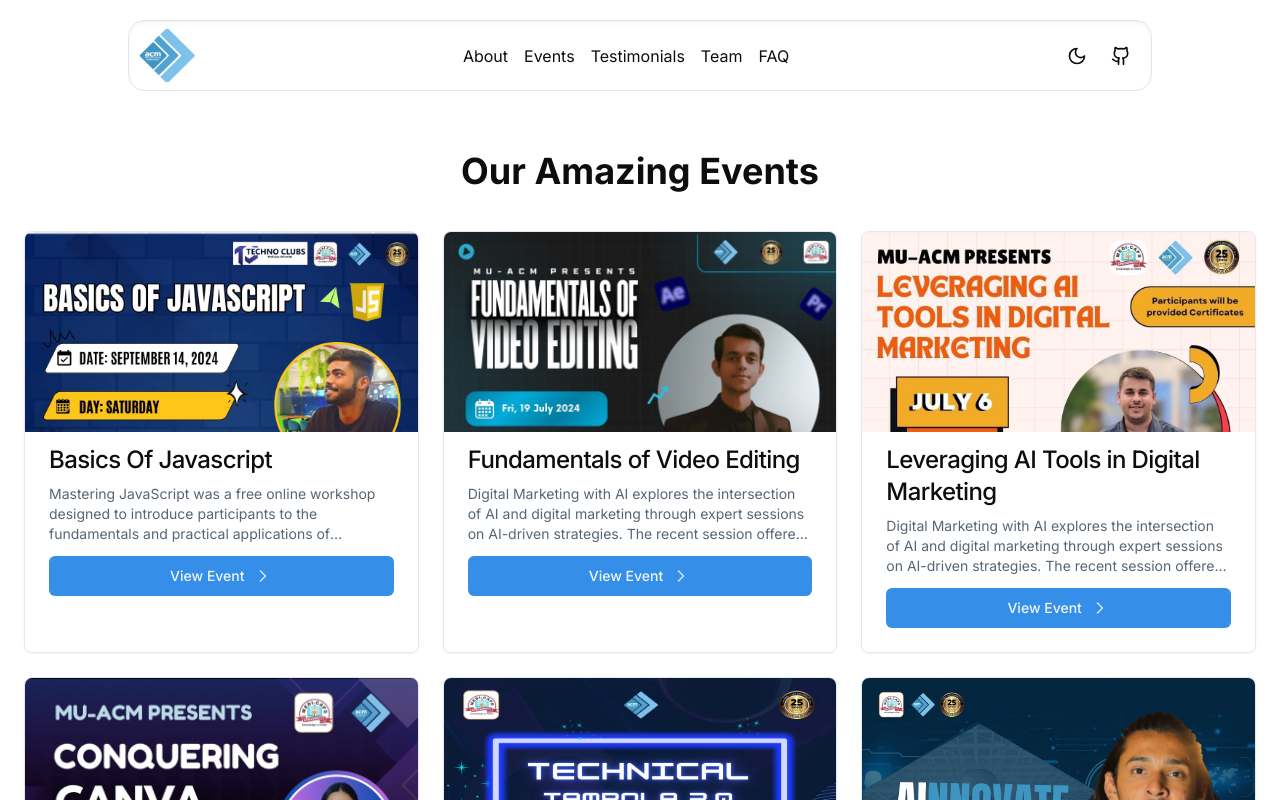
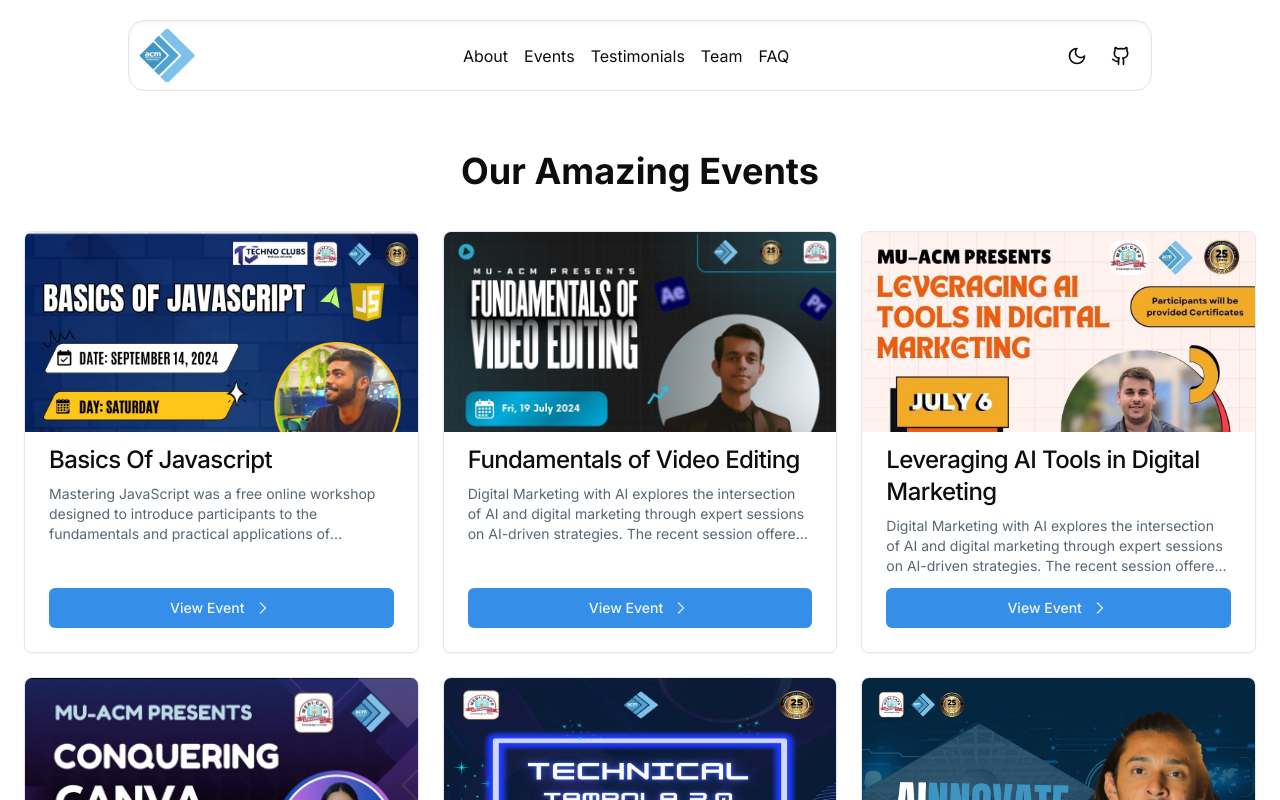
Before and after one commit to Ashpara10/acm-website, a Next.js app: page /events in a window 1280 px wide. Shown: the top 800 px of the page. Built offline with nearby package versions, Linux system fonts and the light colour scheme.

Commit message:
Event Card button Css fix

```diff
--- a/src/components/event-card.tsx
+++ b/src/components/event-card.tsx
@@ -19,7 +19,7 @@
         <div className="h-full max-h-[200px] overflow-hidden w-full">
           <Image
             src={cover}
-            alt=""
+            alt="Event cover image"
             className="aspect-square w-full"
             width={300}
             height={300}
@@ -27,14 +27,16 @@
           />
         </div>
       </CardHeader>
-      <CardContent className="pt-3 bg-inherit h-full">
+      <CardContent className="pt-3 bg-inherit h-full flex flex-col">
+        <div className="flex-grow">
           <CardTitle className="text-2xl font-medium line-clamp-2">
             {title}
           </CardTitle>
           <CardDescription className="mt-2">
             <p className="line-clamp-3">{description}</p>
           </CardDescription>
-        <Link href={`/events/${id}`} className="justify-self-end">
+        </div>
+        <Link href={`/events/${id}`} className="mt-auto">
           <Button className="w-full mt-3">
             View Event <ChevronRight className="size-5 ml-2 opacity-80" />
           </Button>
@@ -43,4 +45,5 @@
     </Card>
   );
 };
+
 export default EventCard;
```
Lines whose indentation alone changed are shown as unchanged.
